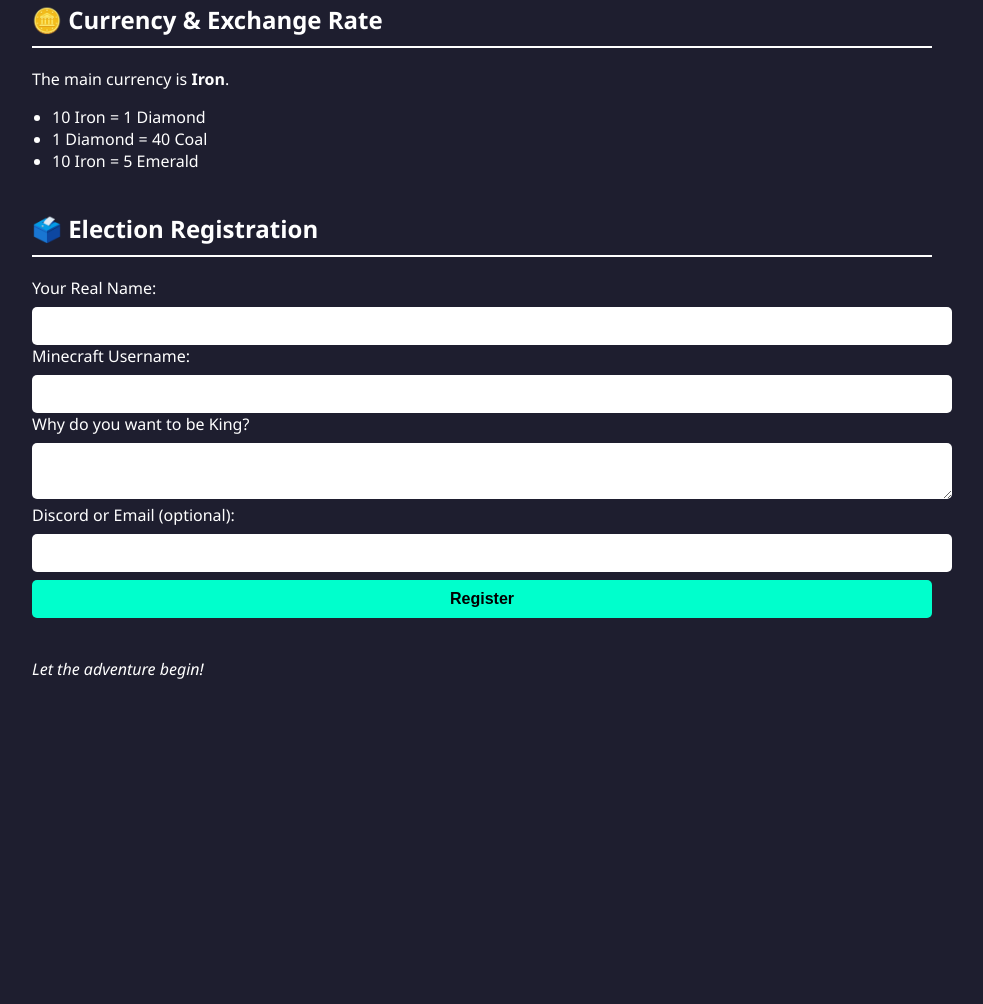
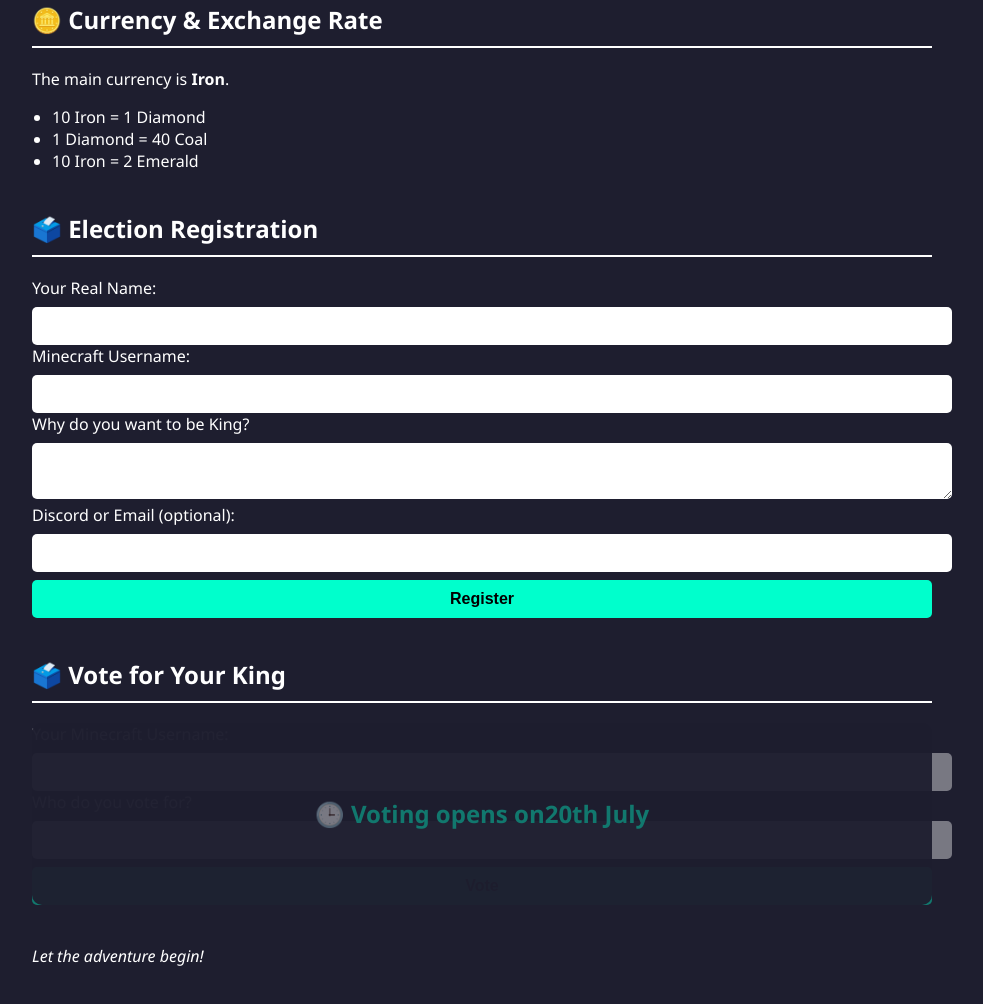
Before and after one commit to Architdevpro/Verse-Kingdom-2025, a plain HTML site: page index.html in a window 1280 px wide. Shown: the part 1742-2746 px from the top of the page, without its empty margins (158-1141 px from the left). Before the commit the page ends 2492 px from the top, so only its background shows below. Drawn offline with Linux system fonts and the light colour scheme.

Commit message:
Update index.html

```diff
--- a/index.html
+++ b/index.html
@@ -51,7 +51,7 @@
       padding: 15px;
       margin: 10px 0;
     }
-    form input, form textarea, form button, form select {
+    form input, form textarea, form button {
       width: 100%;
       padding: 10px;
       margin-top: 8px;
@@ -69,14 +69,37 @@
     form button:hover {
       background-color: #00ddaa;
     }
+
+    /* Voting Overlay Styles */
+    .voting-wrapper {
+      position: relative;
+      opacity: 0.4;
+      pointer-events: none;
+    }
+    .voting-overlay {
+      position: absolute;
+      top: 0;
+      left: 0;
+      right: 0;
+      bottom: 0;
+      background: rgba(30, 30, 47, 0.95);
+      display: flex;
+      align-items: center;
+      justify-content: center;
+      font-size: 1.5rem;
+      font-weight: bold;
+      color: #00ffcc;
+      text-align: center;
+      border-radius: 10px;
+      z-index: 10;
+    }
   </style>
 </head>
 <body>
   <header>
-    <img src="versekingdom.jpg" alt="Verse Kingdom Logo" />
+    <img src="versekingdom.jpg" alt="Verse Kingdom Logo">
     <h1>🏰 VersaKingdom - Minecraft Eternal Server 🛡️</h1>
   </header>
-
   <main>
     <section>
       <p>Welcome to <span class="highlight">VersaKingdom</span> – a realm of <strong>magic, machines, and mayhem</strong>! This is the official page for our Minecraft Eternal SMP server.</p>
@@ -134,7 +157,7 @@
       <ul>
         <li>10 Iron = 1 Diamond</li>
         <li>1 Diamond = 40 Coal</li>
-        <li>10 Iron = 5 Emerald</li>
+        <li>10 Iron = 2 Emerald</li>
       </ul>
     </section>
 
@@ -157,38 +180,32 @@
       </form>
     </section>
 
-    <!-- 🧠 Voting Section (Hidden by Default) -->
-    <section id="voting-section" style="display: none;">
+    <!-- 🗳️ Voting Section -->
+    <section id="voting-section">
       <h2>🗳️ Vote for Your King</h2>
-      <form action="https://formspree.io/f/YOUR_VOTING_FORM_ID" method="POST">
-        <label for="voter-name">Your Real Name:</label>
-        <input type="text" id="voter-name" name="voter-name" required>
 
-        <label for="minecraft-name">Minecraft Username:</label>
-        <input type="text" id="minecraft-name" name="minecraft-name" required>
+      <div class="voting-wrapper">
+        <!-- Overlay -->
+        <div class="voting-overlay">
+          🕒 Voting opens on <strong>20th July</strong>
+        </div>
 
-        <label for="candidate">Choose Your Candidate:</label>
-        <select id="candidate" name="candidate" required>
-          <option value="">-- Select --</option>
-          <!-- Add real candidates here when ready -->
-          <option value="Candidate 1">Candidate 1 - Example Goal</option>
-          <option value="Candidate 2">Candidate 2 - Example Goal</option>
-        </select>
+        <!-- Form hidden under overlay -->
+        <form action="https://formspree.io/f/xqalaaby" method="POST">
+          <label for="voter">Your Minecraft Username:</label>
+          <input type="text" id="voter" name="voter" required>
 
-        <button type="submit">Cast Vote</button>
-      </form>
+          <label for="vote">Who do you vote for?</label>
+          <input type="text" id="vote" name="vote" required>
+
+          <button type="submit" disabled>Vote</button>
+        </form>
+      </div>
     </section>
 
     <section>
       <p><em>Let the adventure begin!</em></p>
     </section>
   </main>
-
-  <script>
-    // Call this manually in browser console to show voting section
-    function showVoting() {
-      document.getElementById("voting-section").style.display = "block";
-    }
-  </script>
 </body>
 </html>
```
